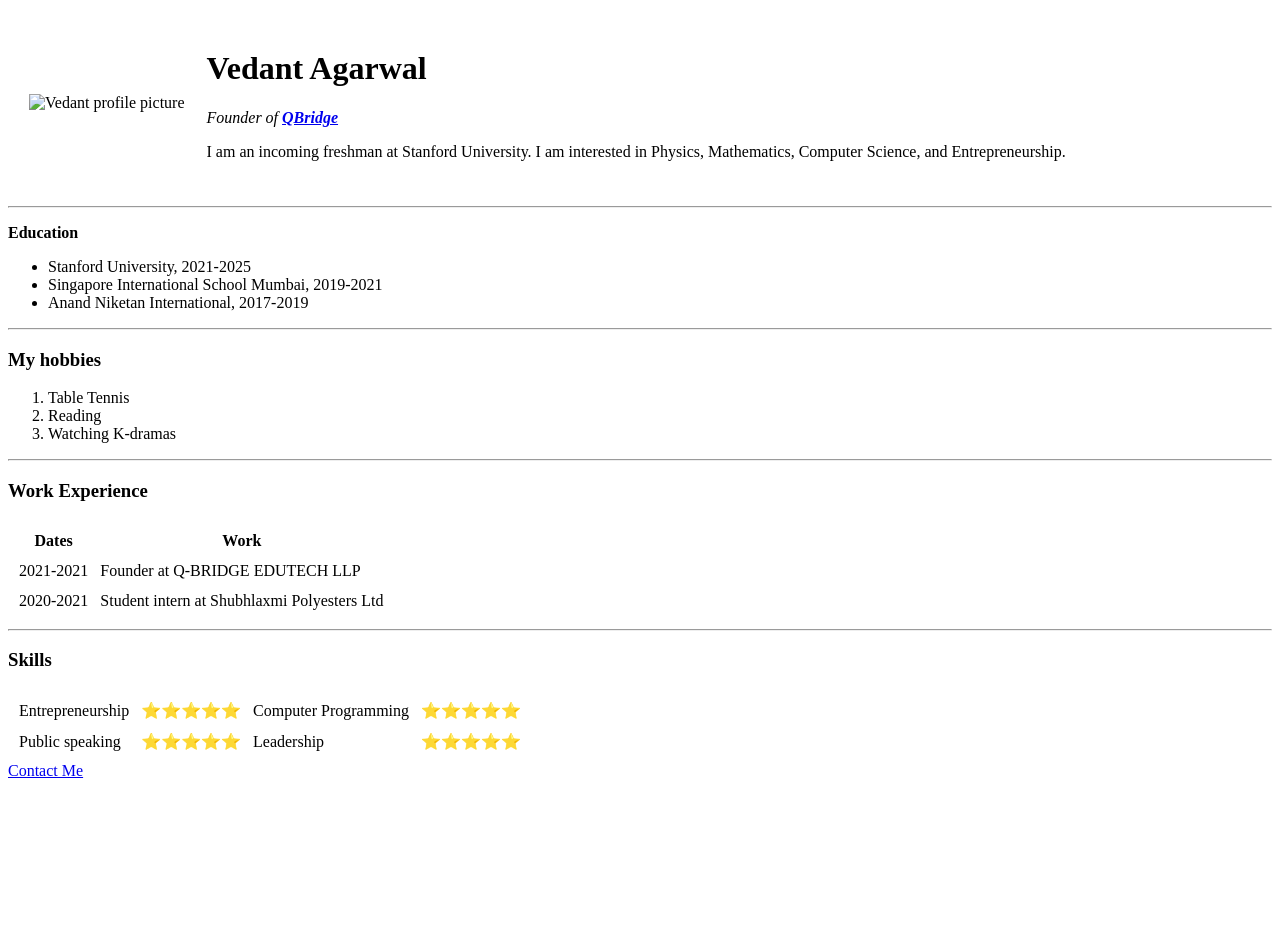
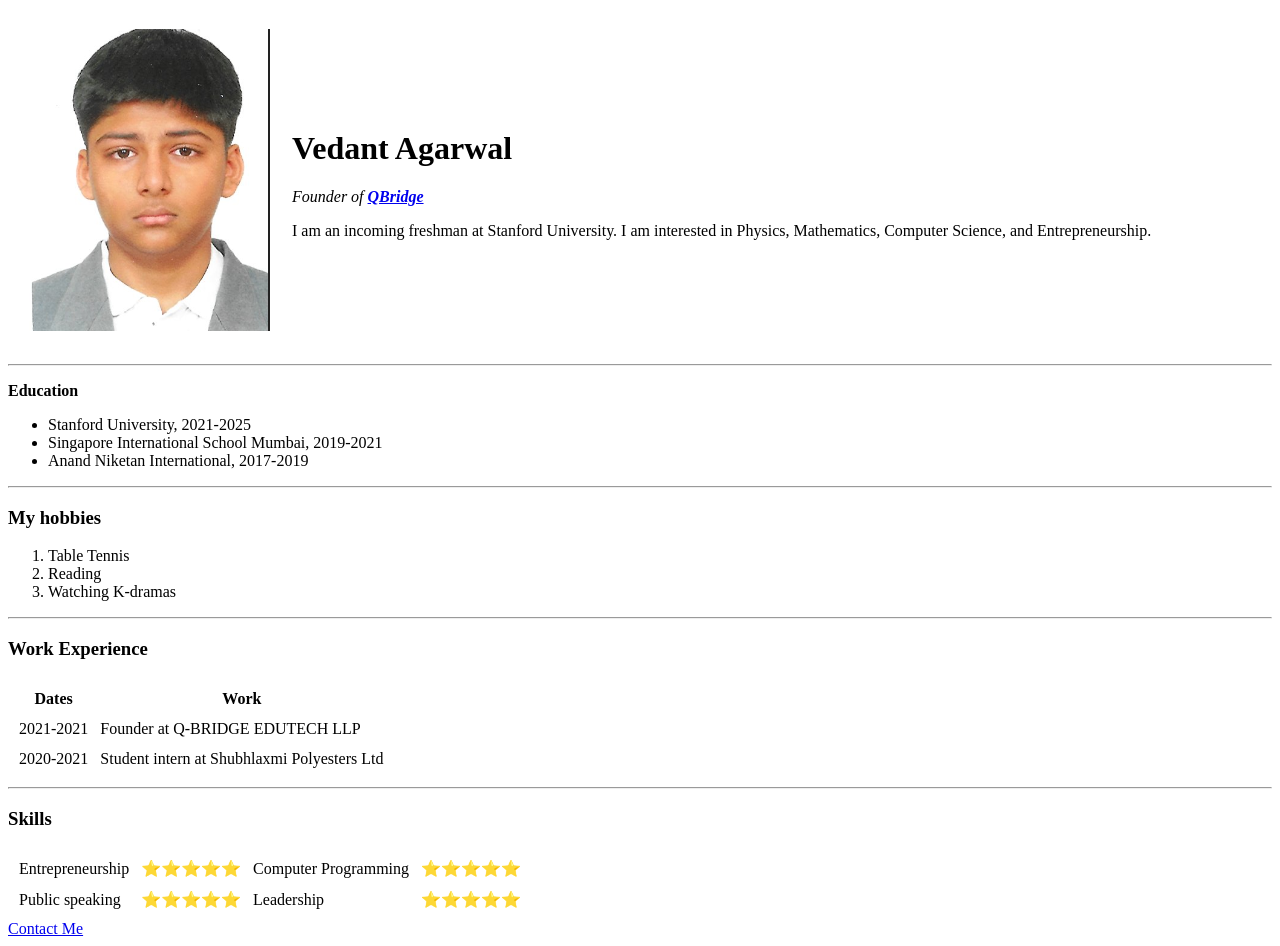
Before and after one commit to vedantagarwal-web/cv, a plain HTML site: page index.html in a window 1280 px wide. Before the commit the page ends 800 px from the top, so only its background shows below. Drawn offline with Linux system fonts and the light colour scheme.

Commit message:
Update index.html

```diff
--- a/index.html
+++ b/index.html
@@ -9,7 +9,7 @@
 <body>
     <table cellspacing="20">
         <tr>
-            <td><img src="images/photo.PNG" alt="Vedant profile picture"></td>
+            <td><img src="photo.PNG" alt="Vedant profile picture"></td>
             <td><h1>Vedant Agarwal</h1>
                 <p><em>Founder of <strong> <a href="https://www.qbridge.org/" target="_blank">QBridge</a></strong></em></p>
                 <p>I am an incoming freshman at Stanford University. I am interested in Physics, Mathematics, Computer Science, and Entrepreneurship.</p></td>
```
